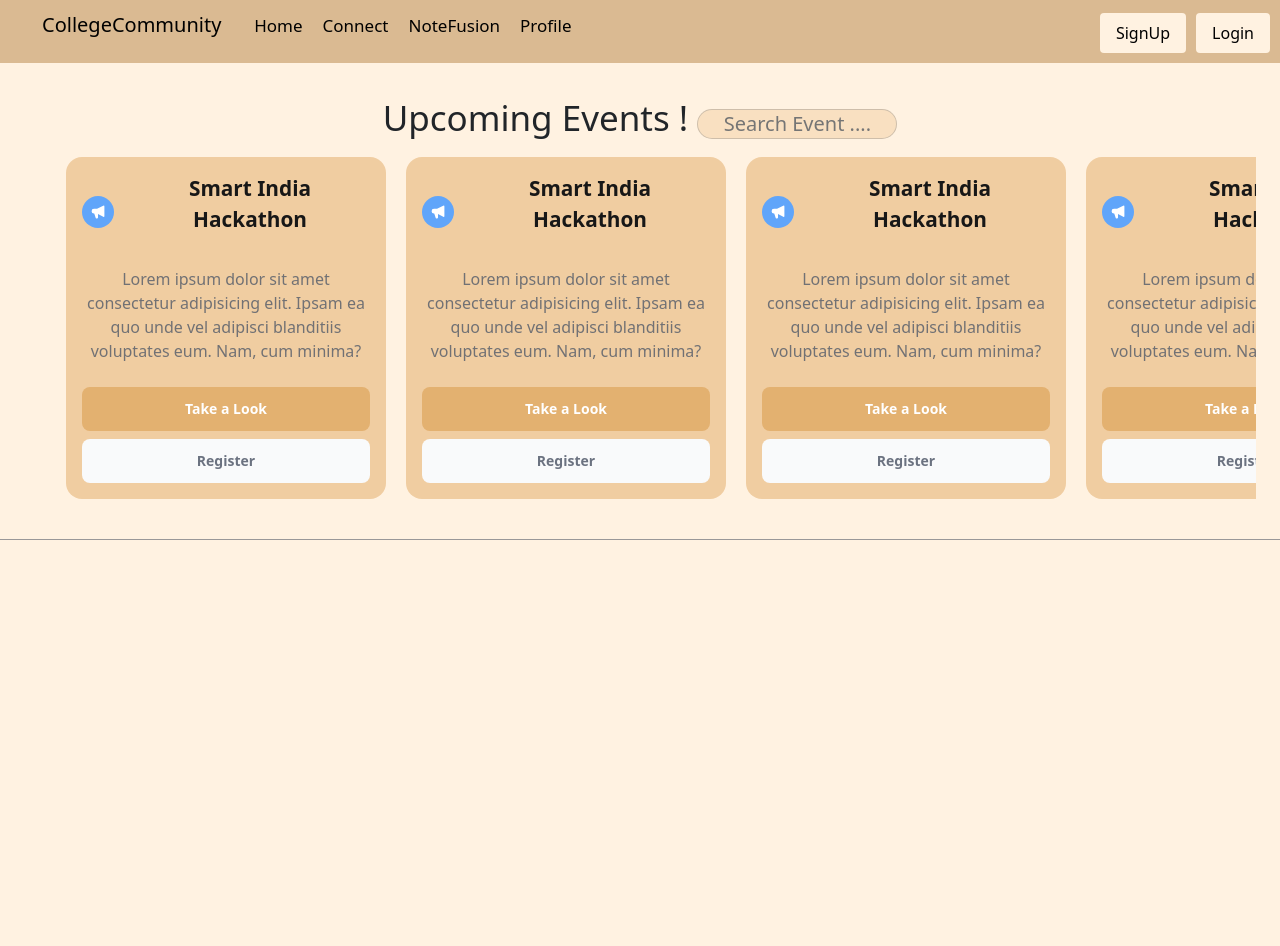
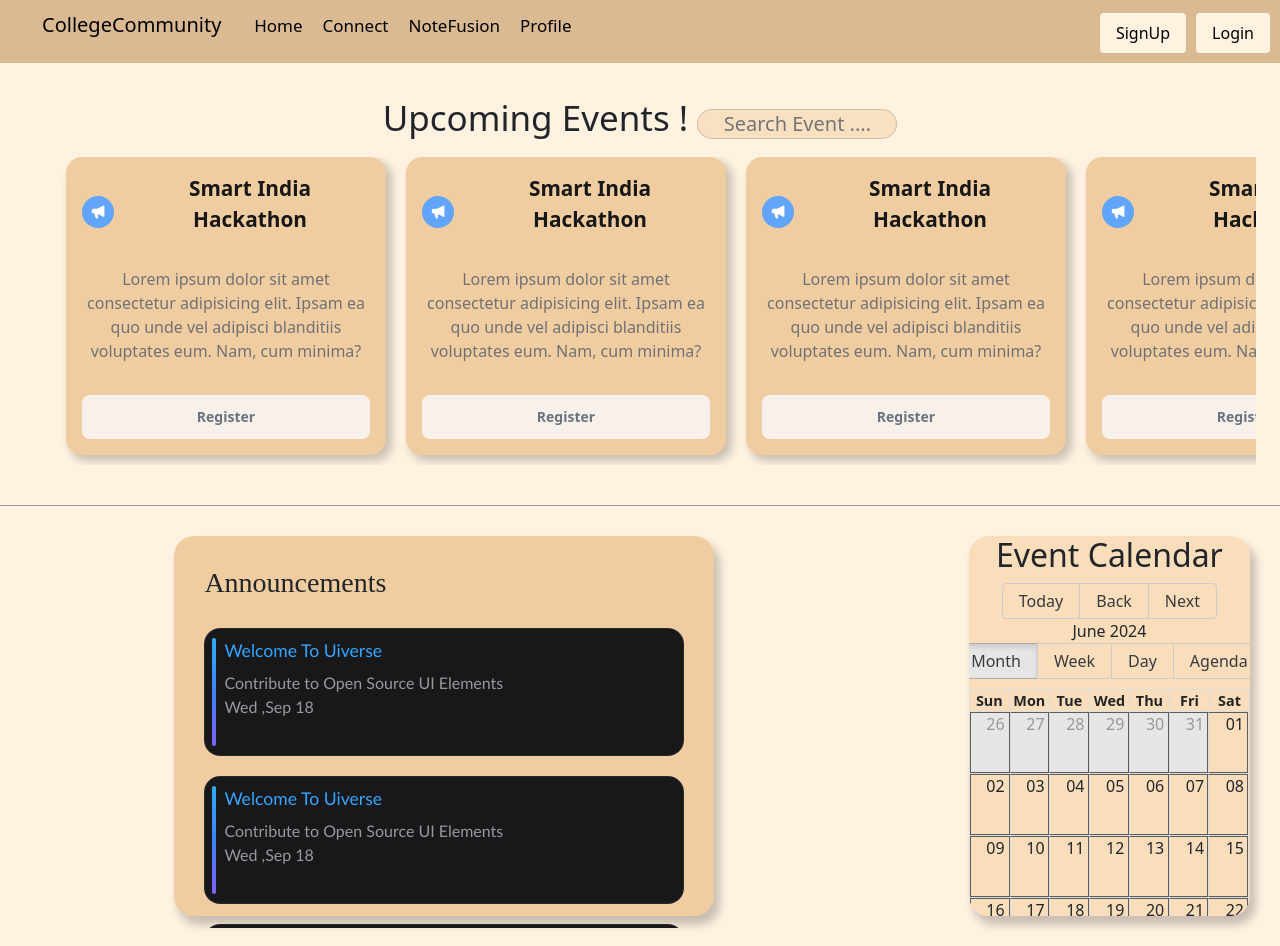
Before and after one commit to akshaypatra/CommunityV0.3-frontend, a React (Create React App) app: page / in a window 1280 px wide. Before the commit the page ends 800 px from the top, so only its background shows below. Built offline with nearby package versions, Linux system fonts and the light colour scheme.

Commit message:
created elements for announcement and added event calender

```diff
--- a/package.json
+++ b/package.json
@@ -7,7 +7,9 @@
     "@testing-library/react": "^13.4.0",
     "@testing-library/user-event": "^13.5.0",
     "axios": "^1.7.3",
+    "moment": "^2.30.1",
     "react": "^18.3.1",
+    "react-big-calendar": "^1.14.1",
     "react-dom": "^18.3.1",
     "react-icons": "^5.2.1",
     "react-router-dom": "^6.24.0",
--- a/src/App.css
+++ b/src/App.css
@@ -125,6 +125,50 @@
   background-color: rgb(255,242,225);
 }
 
+/* 3.1.2 section 2- announcements-section */
+
+.home-page-section-2{
+  display: flex;
+  flex-direction: row;
+  height: 55vh;
+  padding: 30px;
+  gap: 15rem;
+  padding-left: 10rem;
+}
+
+@media (max-width: 642px) {
+  .home-page-section-2{
+    display: flex;
+    flex-direction: column;
+    height: 55vh;
+    padding: 30px;
+    gap: 40px;
+  }
+}
+
+.announcements-section{
+  padding: 30px;
+  border-radius: 20px;
+  background-color:  rgb(240, 205, 161);
+  margin-left: 0.9rem;
+  box-shadow: 5px 8px 10px 1px #00000037;
+
+
+}
+
+.announcement-container{
+    height: 40vh;
+    overflow: scroll;
+    list-style: none;
+    padding: 0px;
+}
+
+.announcement-list-item{
+  margin-top: 20px;
+
+}
+
+
 /* 3.2 event component */
 .event-container{
   text-align: center;
@@ -163,12 +207,14 @@
   border-radius: 1rem;
   background-color: rgb(240, 205, 161);
   padding: 1rem;
+  box-shadow: 5px 5px 10px 1px #00000037;
 
 }
 
 .event-card-list-item{
   margin-left: 10px;
   margin-right: 10px;
+  margin-bottom:10px;
 }
 .event-header {
   display: flex;
@@ -214,7 +260,7 @@
   text-decoration: none;
 }
 
-.event-mark-as-read, .event-read {
+.event-register {
   display: inline-block;
   border-radius: 0.5rem;
   width: 100%;
@@ -225,22 +271,189 @@
   font-weight: 600;
 }
 
-.event-read {
-  background-color: rgb(227, 177, 112);
-  color: rgba(255, 255, 255, 1);
-}
-.event-read:hover{
-  background-color: rgba(246, 182, 98, 0.969)
-}
-.event-mark-as-read {
+
+.event-register {
   margin-top: 0.5rem;
-  background-color: rgba(249, 250, 251, 1);
+
+  background-color: rgba(248, 243, 238, 0.969);
   color: rgba(107, 114, 128, 1);
   transition: all .15s ease;
 }
 
-.event-mark-as-read:hover {
-  background-color: rgb(230, 231, 233);
+.event-register:hover {
+  background-color: rgb(232, 221, 207);
+}
+
+
+/* 3.3 annoouncement section */
+.announcement-header{
+  font-family: cursive;
+}
+
+.notification {
+  display: flex;
+  flex-direction: column;
+  isolation: isolate;
+  position: relative;
+  width: 30rem;
+  height: 8rem;
+  background: #29292c;
+  border-radius: 1rem;
+  overflow: hidden;
+  font-family: 'Gill Sans', 'Gill Sans MT', Calibri, 'Trebuchet MS', sans-serif;
+  font-size: 16px;
+  --gradient: linear-gradient(to bottom, #2eadff, #3d83ff, #7e61ff);
+  --color: #32a6ff
+
+}
+
+@media (max-width: 642px) {
+  .notification {
+    display: flex;
+    flex-direction: column;
+    isolation: isolate;
+    position: relative;
+    width: 18rem;
+    height: 8rem;
+    background: #29292c;
+    border-radius: 1rem;
+    overflow: hidden;
+    font-family: 'Gill Sans', 'Gill Sans MT', Calibri, 'Trebuchet MS', sans-serif;
+    font-size: 16px;
+    --gradient: linear-gradient(to bottom, #2eadff, #3d83ff, #7e61ff);
+    --color: #32a6ff
+
+  }
+}
+
+.notification:before {
+  position: absolute;
+  content: "";
+  inset: 0.0625rem;
+  border-radius: 0.9375rem;
+  background: #18181b;
+  z-index: 2
+}
+
+.notification:after {
+  position: absolute;
+  content: "";
+  width: 0.25rem;
+  inset: 0.65rem auto 0.65rem 0.5rem;
+  border-radius: 0.125rem;
+  background: var(--gradient);
+  transition: transform 300ms ease;
+  z-index: 4;
+}
+
+.notification:hover:after {
+  transform: translateX(0.15rem)
+}
+
+.notititle {
+  color: var(--color);
+  padding: 0.65rem 0.25rem 0.4rem 1.25rem;
+  font-weight: 500;
+  font-size: 1.1rem;
+  transition: transform 300ms ease;
+  z-index: 5;
+}
+
+.notification:hover .notititle {
+  transform: translateX(0.15rem)
+}
+
+.notibody,.noti-date {
+  color: #99999d;
+  padding: 0 1.25rem;
+  transition: transform 300ms ease;
+  z-index: 5;
+}
+
+.notification:hover .notibody {
+  transform: translateX(0.25rem)
+}
+
+.notiglow,
+.notiborderglow {
+  position: absolute;
+  width: 20rem;
+  height: 20rem;
+  transform: translate(-50%, -50%);
+  background: radial-gradient(circle closest-side at center, white, transparent);
+  opacity: 0;
+  transition: opacity 300ms ease;
+}
+
+.notiglow {
+  z-index: 3;
+}
+
+.notiborderglow {
+  z-index: 1;
+}
+
+.notification:hover .notiglow {
+  opacity: 0.1
+}
+
+.notification:hover .notiborderglow {
+  opacity: 0.1
+}
+
+.note {
+  color: var(--color);
+  position: fixed;
+  top: 80%;
+  left: 50%;
+  transform: translateX(-50%);
+  text-align: center;
+  font-size: 0.9rem;
+  width: 75%;
+}
+
+/* 3.4 calendar */
+
+.calendar-section{
+  text-align: center;
+  border-radius: 20px;
+  background-color:  rgb(250, 221, 186);
+  margin-left: 0.9rem;
+  box-shadow: 5px 8px 10px 1px #00000037;
+  overflow:scroll ;
+  /* border: 1px solid rgb(83, 82, 82); */
+
+}
+
+
+ /* Black border for all cells */
+/* .rbc-month-view,
+.rbc-day-slot,
+.rbc-time-slot,
+.rbc-timeslot-group {
+  border: 1px solid rgb(137, 136, 136);
+} */
+
+/* Border around the days in month view */
+.rbc-day-bg {
+  border: 1px solid rgb(92, 92, 92);
+}
+
+/* Date cells (top part) */
+/* .rbc-date-cell {
+  border: 1px solid rgb(137, 136, 136);
+} */
+
+
+/* Border around events */
+.rbc-event {
+  border: 1px solid rgb(137, 136, 136);
+}
+
+
+/* Border around the content in time view */
+.rbc-time-content {
+  border: 1px solid rgb(76, 76, 76);
 }
 
 
--- /dev/null
+++ b/src/components/Announcement.js
@@ -0,0 +1,25 @@
+import React from "react";
+
+export default function Announcement() {
+    const items = [];
+  for (let i = 1; i <= 20; i++) {
+    items.push(
+        <li key={i} className="announcement-list-item">
+            <div className="notification">
+                <div className="notiglow"></div>
+                <div className="notiborderglow"></div>
+                <div className="notititle">Welcome To Uiverse</div>
+                <div className="notibody">Contribute to Open Source UI Elements</div>
+                <div className="noti-date" > Wed ,Sep 18</div>
+            </div>
+        </li>
+    )
+}
+  return (
+
+        <ul className='announcement-container' >
+            {items}
+        </ul>
+
+  );
+}
--- /dev/null
+++ b/src/components/Calendar.js
@@ -0,0 +1,45 @@
+import React, { useState } from 'react';
+import { Calendar, momentLocalizer } from 'react-big-calendar';
+import moment from 'moment';
+import 'react-big-calendar/lib/css/react-big-calendar.css';
+
+const localizer = momentLocalizer(moment);
+
+const CalendarEvents = () => {
+  // Sample event data
+  const [events, setEvents] = useState([
+    {
+      title: 'Meeting with Client',
+      start: new Date(2024, 8, 20, 10, 0), // year, month (0-based), day, hour, minute
+      end: new Date(2024, 8, 20, 12, 0),
+      allDay: false,
+    },
+    {
+      title: 'Project Deadline',
+      start: new Date(2024, 8, 22, 15, 0),
+      end: new Date(2024, 8, 22, 16, 0),
+      allDay: false,
+    },
+    {
+      title: 'Team Building Event',
+      start: new Date(2024, 8, 25, 9, 0),
+      end: new Date(2024, 8, 25, 11, 0),
+      allDay: true,
+    },
+  ]);
+
+  return (
+    <div className='calendar-section'>
+      <h2>Event Calendar</h2>
+      <Calendar
+        localizer={localizer}
+        events={events}
+        startAccessor="start"
+        endAccessor="end"
+        style={{ height: 500 }}
+      />
+    </div>
+  );
+};
+
+export default CalendarEvents;
--- a/src/components/Event.js
+++ b/src/components/Event.js
@@ -30,11 +30,8 @@
               </p>
 
               <div className="event-actions">
-                <a className="event-read" href="/">
-                  Take a Look
-                </a>
 
-                <a className="event-mark-as-read" href="/">
+                <a className="event-register" href="/">
                   Register
                 </a>
               </div>
--- a/src/pages/Home.js
+++ b/src/pages/Home.js
@@ -1,10 +1,22 @@
 import React from 'react'
 import Event from '../components/Event'
+import Announcement from '../components/Announcement'
+import CalendarEvents from '../components/Calendar'
 
 export default function Home() {
   return (
     <div className='HomePage'>
       <Event/>
+      <section className='home-page-section-2'>
+        <div className='announcements-section'>
+          <h3 className='announcement-header'> Announcements </h3>
+
+          <Announcement/>
+
+        </div>
+        <CalendarEvents/>
+      </section>
+
 
 
     </div>
```
Also changed, not shown: 1 other file (tests, documents, lock files or other folders).
